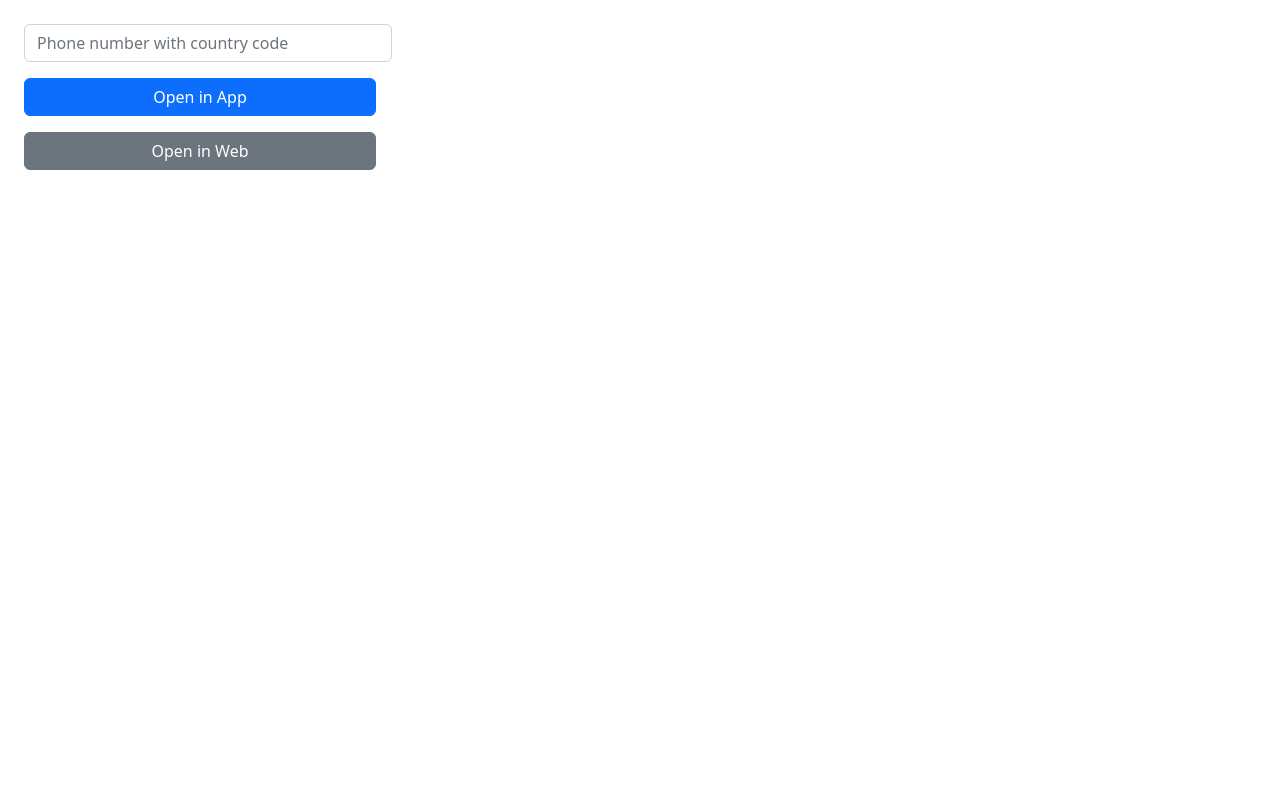
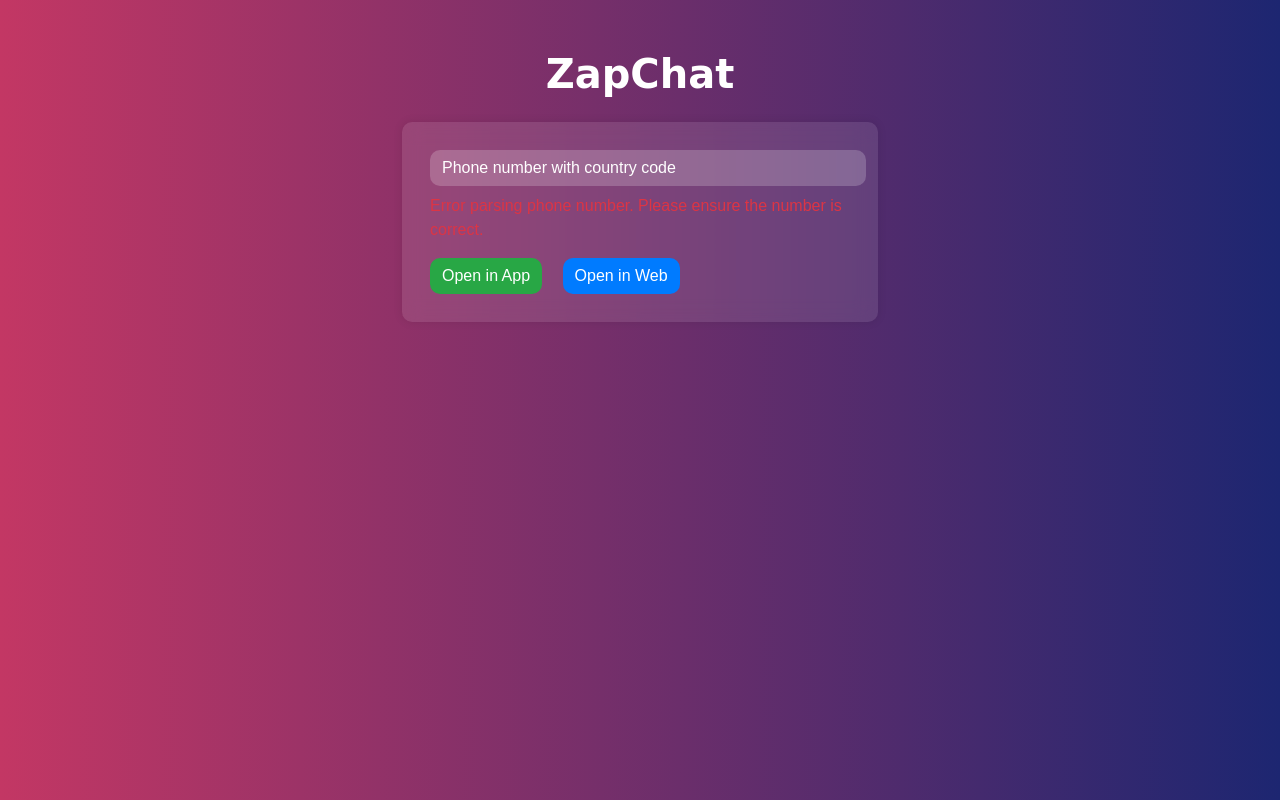
Before and after one commit to utkarshainos/WhatsappChatOpener, a plain HTML site: page index.html in a window 1280 px wide. Both pictures are taken after a click on the button "Open in App". Drawn offline with nearby package versions, Linux system fonts and the light colour scheme.

Commit message:
modify script js

```diff
--- a/index.html
+++ b/index.html
@@ -4,30 +4,30 @@
     <meta charset="UTF-8" />
     <meta http-equiv="X-UA-Compatible" content="IE=edge" />
     <meta name="viewport" content="width=device-width, initial-scale=1.0" />
-    <title>Whatsapp Chat Opener</title>
+    <title>ZapChat</title>
     <link
       rel="stylesheet"
       href="https://cdn.jsdelivr.net/npm/bootstrap@5.2.2/dist/css/bootstrap.min.css"
       integrity="sha384-Zenh87qX5JnK2Jl0vWa8Ck2rdkQ2Bzep5IDxbcnCeuOxjzrPF/et3URy9Bv1WTRi"
       crossorigin="anonymous"
     />
+    <link rel="stylesheet" href="styles.css" />
     <script
       src="https://cdn.jsdelivr.net/npm/bootstrap@5.2.2/dist/js/bootstrap.bundle.min.js"
       integrity="sha384-OERcA2EqjJCMA+/3y+gxIOqMEjwtxJY7qPCqsdltbNJuaOe923+mo//f6V8Qbsw3"
       crossorigin="anonymous"
     ></script>
-    <script
-      src="https://cdn.jsdelivr.net/npm/bootstrap@5.2.2/dist/js/bootstrap.min.js"
-      integrity="sha384-IDwe1+LCz02ROU9k972gdyvl+AESN10+x7tBKgc9I5HFtuNz0wWnPclzo6p9vxnk"
-      crossorigin="anonymous"
-    ></script>
+    <script src="https://cdnjs.cloudflare.com/ajax/libs/libphonenumber-js/1.9.41/libphonenumber-js.min.js"></script>
     <meta
       http-equiv="Content-Security-Policy"
       content="default-src *; style-src 'self' 'unsafe-inline'; script-src 'self' 'unsafe-inline' 'unsafe-eval' 'wasm-unsafe-eval'"
     />
   </head>
   <body>
-    <div class="d-flex flex-column p-3" style="width: 400px">
+    <div class="container">
+      <h1 class="text-center mb-4 app-title">ZapChat</h1>
+      <div class="card">
+        <div class="card-body">
           <input
             class="form-control m-2"
             type="tel"
@@ -35,19 +35,7 @@
             id="phone"
             placeholder="Phone number with country code"
           />
-      <!-- <input
-        style="margin: 10px"
-        type="submit"
-        value="Open in Web"
-        id="webSubmit"
-      />
-      <input
-        style="margin: 10px"
-        type="submit"
-        value="Open in App"
-        id="appSubmit"
-      /> -->
-
+          <div id="error-message" class="text-danger m-2"></div>
           <button id="appSubmit" type="button" class="btn btn-primary m-2">
             Open in App
           </button>
@@ -55,7 +43,8 @@
             Open in Web
           </button>
         </div>
-
+      </div>
+    </div>
     <script type="text/javascript" src="./script.js"></script>
   </body>
 </html>
--- a/script.js
+++ b/script.js
@@ -1,17 +1,39 @@
 const input = document.getElementById("phone");
+const errorMessage = document.getElementById("error-message");
 
 function redirect(event) {
   event.preventDefault();
+  errorMessage.textContent = ""; // Clear any existing error message
 
-  const value = input.value.replace("+", "");
+  const phoneNumberText = input.value.trim();
   input.value = "";
 
-  window.open(
-    this.app
-      ? `https://api.whatsapp.com/send?phone=${value}`
-      : `https://web.whatsapp.com/send?phone=${value}`
-  );
+  try {
+    const phoneNumbers = libphonenumber.findPhoneNumbersInText(
+      phoneNumberText,
+      "IN"
+    );
+    if (phoneNumbers.length > 0) {
+      const firstValidNumber = phoneNumbers[0].number.number.replace("+", ""); // Remove the '+' for WhatsApp format
+      window.open(
+        this.app
+          ? `https://api.whatsapp.com/send?phone=${firstValidNumber}`
+          : `https://web.whatsapp.com/send?phone=${firstValidNumber}`
+      );
+    } else {
+      errorMessage.textContent =
+        "No valid phone number found. Please enter a valid number with country code.";
+    }
+  } catch (error) {
+    errorMessage.textContent =
+      "Error parsing phone number. Please ensure the number is correct.";
+  }
 }
+
+input.addEventListener("input", () => {
+  errorMessage.textContent = ""; // Remove the error message when the user starts typing
+});
+
 document
   .getElementById("webSubmit")
   .addEventListener("click", redirect.bind({ app: false }));
--- /dev/null
+++ b/styles.css
@@ -0,0 +1,61 @@
+body {
+  background: linear-gradient(to right, #c33764, #1d2671);
+  font-family: "Montserrat", sans-serif;
+  color: #ffffff;
+}
+
+.container {
+  max-width: 500px;
+  margin-top: 50px;
+}
+
+.app-title {
+  font-family: "Rock Salt", cursive;
+  color: #ffffff;
+  font-weight: bold;
+}
+
+.card {
+  background: rgba(255, 255, 255, 0.1);
+  border: none;
+  border-radius: 10px;
+  backdrop-filter: blur(10px);
+  box-shadow: 0 0 10px rgba(0, 0, 0, 0.1);
+}
+
+.card-body {
+  padding: 20px;
+}
+
+.form-control {
+  background: rgba(255, 255, 255, 0.2);
+  border: none;
+  border-radius: 10px;
+  color: #ffffff;
+}
+
+.form-control::placeholder {
+  color: #ffffff;
+}
+
+.btn {
+  border-radius: 10px;
+}
+
+.btn-primary {
+  background-color: #28a745;
+  border: none;
+}
+
+.btn-primary:hover {
+  background-color: #218838;
+}
+
+.btn-secondary {
+  background-color: #007bff;
+  border: none;
+}
+
+.btn-secondary:hover {
+  background-color: #0069d9;
+}
```
Also changed, not shown: manifest.json (deleted), whatsapp128.png (deleted), whatsapp16.png (deleted). Lines whose indentation alone changed are shown as unchanged.
